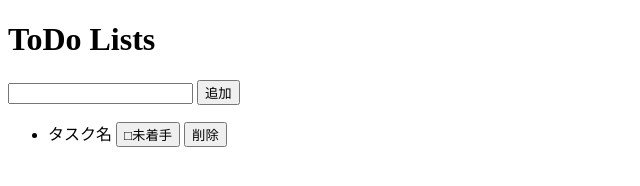
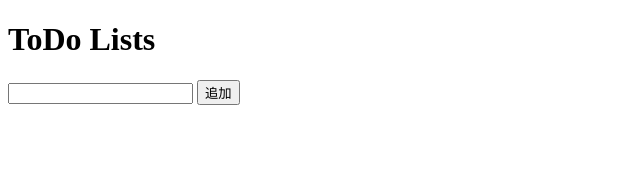
Before and after one commit to ryokobayashi0321/todolist_js, a plain HTML site: page index.html in a window 1280 px wide. Shown: the whole page, without its empty margins (0-640 px from the left). Drawn offline with Linux system fonts and the light colour scheme.

Commit message:
エラー処理とデフォルト記述を削除

```diff
--- a/index.html
+++ b/index.html
@@ -18,11 +18,6 @@
     </div>
     <div class="todo-container">
       <ul class="todo-list">
-        <li>
-          <span class="todo-content">タスク名</span>
-          <button class="check-button">□未着手</button>
-          <button class="delete-button">削除</button>
-        </li>
       </ul>
     </div>
   </div>
--- a/todo.js
+++ b/todo.js
@@ -3,6 +3,9 @@ const todoInput = document.querySelector('.todo-input');
 const todoLIst = document.querySelector('.todo-list');
 
 const addTodo = () => {
+  // 入力値フォームが空欄の場合追加しない
+  if (todoInput.value === '') return;
+
   const newTodo = document.createElement('li');
 
   // タスク名
@@ -24,7 +27,11 @@ const addTodo = () => {
   deleteButton.classList.add('delete-button');
   newTodo.appendChild(deleteButton);
 
+  // 入力内容をリストに追加
   todoLIst.appendChild(newTodo);
+
+  // 入力フォームの値を削除
+  todoInput.value = '';
 };
 
 addButton.addEventListener('click', addTodo);
```
